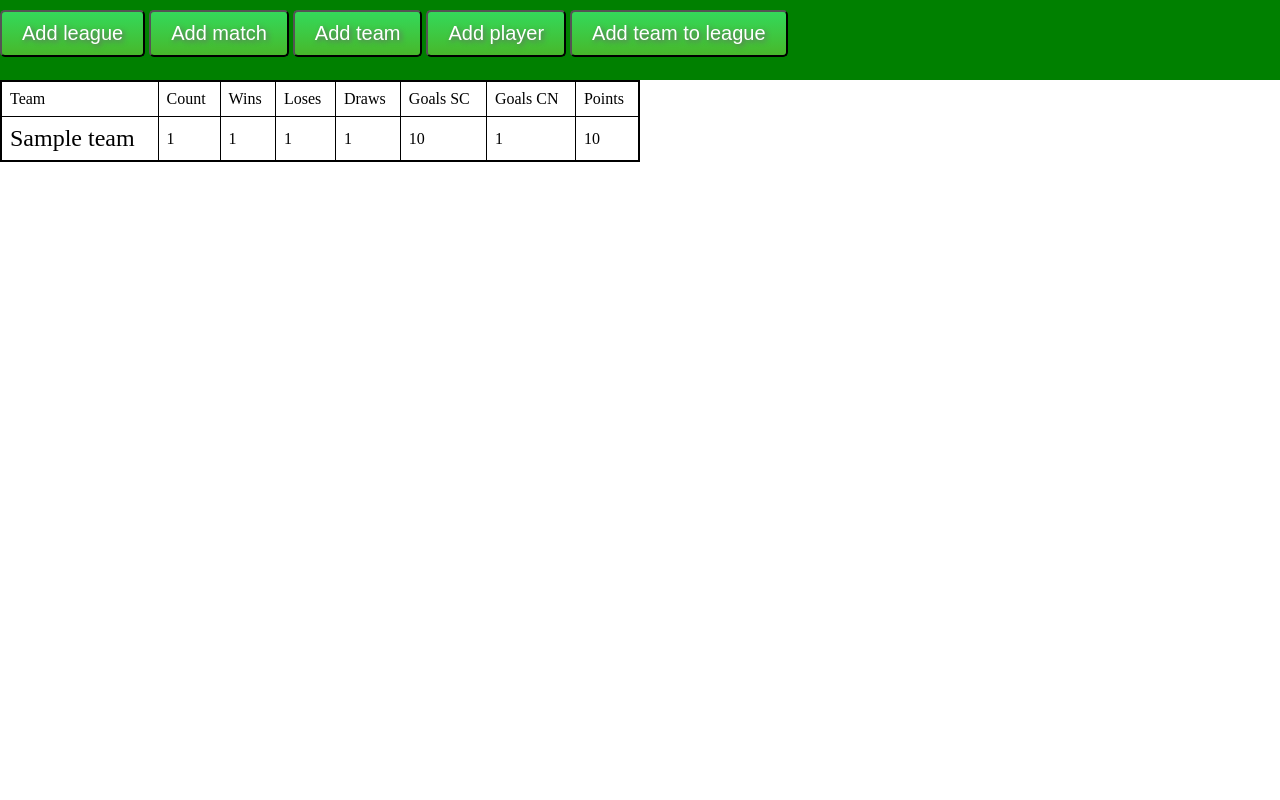
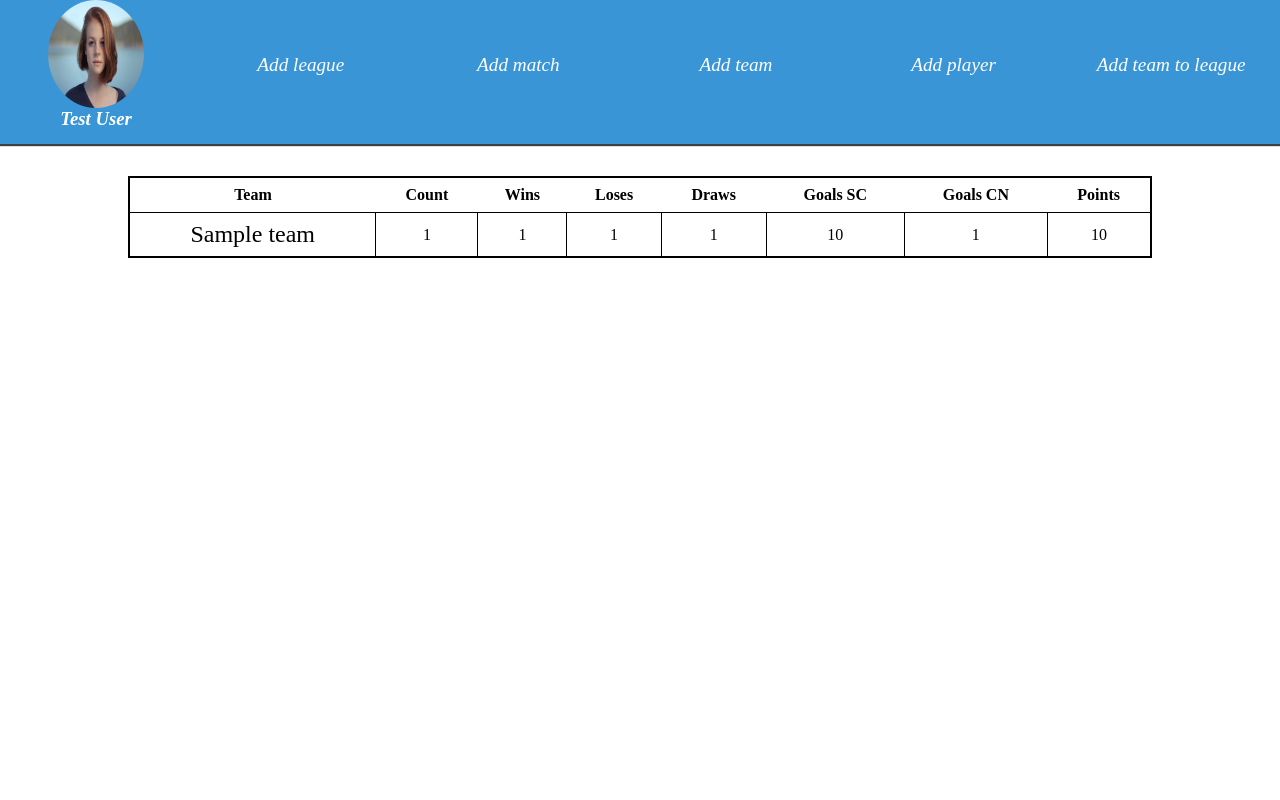
Before and after one commit to RajeshKannanDoss/django-learning, a Django app: a page that uses work_training/fifa_league/templates/base.html in a window 1280 px wide. Run offline with Django 3.2, Linux system fonts and the light colour scheme; tables that the repository leaves empty hold one stand-in row (values such as "Sample post"); data that the repository does not hold is empty.

Commit message:
feat: Change UI style (menu)
- create base.css and base.html
- compress base.css and other css
- add AJAX update to league view in UI.js
- new menu style

```diff
--- a/work_training/fifa_league/static/fifa_league/css/addmenu.css
+++ /dev/null
@@ -1,78 +0,0 @@
-.add_menu
-{
-    position: fixed;
-    display: none;
-    z-index: 10;
-    width: 30%;
-    height: 30%;
-    padding: 0.5em;
-    background-color: white;
-    color: black;
-    margin-left: 35%;
-    margin-top: 15%;
-    border: 0.2em solid skyblue;
-}
-
-.add_menu h3
-{
-    text-align: center;
-}
-
-.alert
-{
-    position: fixed;
-    display: none;
-    z-index: 10;
-    width: 35%;
-    height: 15%;
-    top:2.5em;
-    right: 0;
-    padding: 0.5em;
-    background-color: white;
-    color: black;
-    border: 0.2em solid red;
-    border-right: none;
-}
-
-.close
-{
-    position: absolute;
-    right: 0;
-
-    width: 3em;
-    height: 3em;
-    margin-top: .8em;
-    margin-right: .8em;
-}
-
-.close:hover
-{
-    width: 3.2em;
-    height: 3.2em;
-    margin-top: .7em;
-    margin-right: .7em;
-}
-
-.btn {
-  background: #34d95a;
-  background-image: -webkit-linear-gradient(top, #34d95a, #47b82b);
-  background-image: -moz-linear-gradient(top, #34d95a, #47b82b);
-  background-image: -ms-linear-gradient(top, #34d95a, #47b82b);
-  background-image: -o-linear-gradient(top, #34d95a, #47b82b);
-  background-image: linear-gradient(to bottom, #34d95a, #47b82b);
-  -webkit-border-radius: 5;
-  -moz-border-radius: 5;
-  border-radius: 5px;
-  text-shadow: 2px 2px 5px #666666;
-  font-family: Arial;
-  color: #ffffff;
-  font-size: 20px;
-  padding: 10px 20px 10px 20px;
-  text-decoration: none;
-  margin-top: 0.5em;
-}
-
-.btn:hover {
-  background: #3cfc63;
-  text-decoration: none;
-}
--- /dev/null
+++ b/work_training/fifa_league/static/fifa_league/css/base.css
@@ -0,0 +1,201 @@
+*
+{
+    box-sizing: border-box;
+    margin: 0;
+    padding: 0;
+}
+
+.main_top
+{
+    width: 100vw;
+    height: 18vh;
+
+    background-color: #3a95d6;
+    -webkit-box-shadow: 0 2px 1px 0 rgba(0,0,0,.75);
+       -moz-box-shadow: 0 2px 1px 0 rgba(0,0,0,.75);
+            box-shadow: 0 2px 1px 0 rgba(0,0,0,.75);
+}
+
+.main_top,
+.user_photo,
+.username
+{
+    -webkit-user-select: none;
+       -moz-user-select: none;
+        -ms-user-select: none;
+            user-select: none;
+}
+
+.user_div
+{
+    float: left;
+
+    width: 15%;
+    height: 100%;
+}
+
+.user_photo
+{
+    display: block;
+
+    width: 50%;
+    height: 75%;
+    margin: 0 auto;
+
+    border-radius: 50%;
+}
+
+.username
+{
+    font-style: italic;
+
+    text-align: center;
+
+    color: white;
+}
+
+.menu_div
+{
+    float: left;
+
+    width: 85%;
+    height: 100%;
+}
+
+.main
+{
+    width: 80%;
+    height: 82vh;
+    margin: 0 auto;
+    padding-top: 2em;
+}
+
+.btn
+{
+    font-size: 1.2em;
+    font-style: italic;
+
+    display: inline-block;
+    float: left;
+
+    width: 20%;
+    height: 100%;
+    padding-top: 5%;
+
+    text-align: center;
+    text-decoration: none;
+
+    color: white;
+    background-color: #3a95d6;
+}
+
+.btn:hover
+{
+    font-size: 1.3em;
+
+    padding-top: 4.8%;
+
+    background-color: #3a7ed6;
+}
+
+.add_menu
+{
+    position: fixed;
+    z-index: 10;
+
+    display: none;
+
+    width: 40%;
+    height: 40%;
+    margin-top: 15%;
+    margin-left: 25%;
+    padding: .5em;
+
+    color: black;
+    border: .2em solid skyblue;
+    background-color: white;
+}
+
+.add_menu h3
+{
+    text-align: center;
+}
+
+.alert
+{
+    position: fixed;
+    z-index: 10;
+    top: 2.5em;
+    right: 0;
+
+    display: none;
+
+    width: 35%;
+    height: 15%;
+    padding: .5em;
+
+    color: black;
+    border: .2em solid red;
+    border-right: none;
+    background-color: white;
+}
+
+.close
+{
+    position: absolute;
+    right: 0;
+
+    width: 3em;
+    height: 3em;
+    margin-top: .8em;
+    margin-right: .8em;
+}
+
+.close:hover
+{
+    width: 3.2em;
+    height: 3.2em;
+    margin-top: .7em;
+    margin-right: .7em;
+}
+
+.addmenu_btn
+{
+    font-size: 1.2em;
+
+    bottom: 0;
+
+    width: 100%;
+    height: 3em;
+
+    color: white;
+    background-color: #3a95d6;
+}
+
+.add_menu input[type=text]
+{
+    width: 100%;
+    padding: .2em;
+}
+
+.add_menu input[type=number]
+{
+    padding: .2em;
+}
+
+.add_menu form
+{
+    margin-top: 2em;
+}
+
+.select_style
+{
+    font-size: 1em;
+    line-height: 1;
+
+    padding: .1em;
+
+    color: white;
+    border: 0;
+    background-color: #9b95da;
+}
--- a/work_training/fifa_league/static/fifa_league/css/team_list.css
+++ b/work_training/fifa_league/static/fifa_league/css/team_list.css
@@ -1,42 +1,26 @@
-* {
-       margin:0;
-       padding: 0;
-       box-sizing: border-box;
-   }
-   .main_menu {
-       width: 100vw;
-       height: 10vh;
-       background-color: green;
-   }
+.teams_table {
+float:left;
+width:100%;
+border-collapse:collapse;
+border:.15em solid #000;
+}
 
-   .teams_table
-   {
-       float: left;
-       width: 50vw;
-       border: 0.15em solid black;
-       border-collapse: collapse;
-   }
+.teams_table td {
+text-align:center;
+border:.1em solid #000;
+padding:.5em;
+}
 
-   .teams_table td
-   {
-       border: 0.1em solid black;
-       padding: 0.5em;
-   }
+.teams_table th {
+padding:.5em;
+}
 
-   .teams_table td a
-   {
-       text-decoration: none;
-       color: black;
-       font-size: 1.5em;
-   }
+.teams_table td a {
+font-size:1.5em;
+text-decoration:none;
+color:#000;
+}
 
-   .teams_table td a:hover
-   {
-       color: grey;
-   }
-
-   .create_match_div
-   {
-       width: 50vw;
-       float: right;
-   }
+.teams_table td a:hover {
+color:grey;
+}
--- a/work_training/fifa_league/static/fifa_league/js/UI.js
+++ b/work_training/fifa_league/static/fifa_league/js/UI.js
@@ -93,6 +93,21 @@ var UI = {
                 Ajax.send(obj, "/fifa/create_league/")
                 .done(function (response) {
                     showAlert(response);
+                    if($("#leagues-list") != undefined)
+                    $("#leagues-list").empty();
+                    {
+                    Ajax.sendGET("/fifa/api/leagues/")
+                    .done(function (response) {
+                    $.each(response, function(key, value) {
+                        $("#leagues-list")
+                            .append($("<li></li>")
+                            .append($("<a></a>").attr("href", value['shortcut']).text(value['name'])));
+                    });
+                    })
+                    .fail(function (response) {
+                        showAlert(response.responseText);
+                    })
+                    }
                 })
                 .fail(function (response) {
                     showAlert(response.responseText);
--- a/work_training/fifa_league/templates/base.html
+++ b/work_training/fifa_league/templates/base.html
@@ -12,10 +12,12 @@
     <meta name="robots" content="all">
 
     {% load static %}
+    <!-- Favicon ico -->
+    <link rel="icon" href="{% static 'fifa_league/gfx/favicon.ico' %}">
 
-    <link rel="icon" href="{% static 'fifa_league/gfx/favicon.ico' %}">
     <!-- CSS and JS -->
-    <link href="{% static 'fifa_league/css/addmenu.css'%}" rel="stylesheet" />
+    <link href="{% static 'fifa_league/css/base.css'%}" rel="stylesheet" />
+
     {% block static %}
     {% endblock %}
 
@@ -38,11 +40,13 @@
     <h3>Create new league</h3>
     <form action="/fifa/create_league/" method="post" id="create-league-form">
         {% csrf_token %}
-        Name: <input id="league-name-form" required>
+        <label>Name:</label>
+        <input type="text" id="league-name-form" placeholder="League name*" required>
         <br>
-        Shortcut: <input id="league-shortcut-form" required pattern="[A-Za-z0-9]+">
+        <label>Shortcut:</label>
+        <input type="text" id="league-shortcut-form" placeholder="League shortcut*" required pattern="[A-Za-z0-9]+">
         <br>
-        <input class="btn" type="submit" value="Create league">
+        <input class="addmenu_btn" type="submit" value="Create league">
     </form>
 </div>
 
@@ -51,38 +55,38 @@
     <h3>Create new match</h3>
     <form action="/fifa/create_match/" method="post" id="create-match-form">
         {% csrf_token %}
-        League:
-        <select id="match-league-form">
+        <label>League:</label>
+        <select class="select_style" id="match-league-form"></select>
+        <br>
 
+        <label>Home:</label>
+        <select class="select_style" id="match-home-form"></select>
+        <label>Score:</label>
+        <input type="number" id="match-home-score-form" min="0" max="999" required autocomplete="off">
+        <br>
 
-        </select>
-        <br>
-        Home:
-        <select id="match-home-form">
-
-        </select>
-        Score: <input type="number" id="match-home-score-form" min="0" max="999" required autocomplete="off">
-        <br>
-        Guest:
-        <select id="match-guest-form">
-
-        </select>
+        <label>Guest:</label>
+        <select class="select_style" id="match-guest-form"></select>
         Score: <input type="number" id="match-guest-score-form" min="0" max="999" required autocomplete="off">
         <br>
-        <input class="btn" type="submit" value="Create league">
+
+        <input class="addmenu_btn" type="submit" value="Create match">
     </form>
 </div>
 
 <div class="add_menu" id="add-team-menu">
-    <h3>Create team</h3>
+    <h3>Create new team</h3>
     <img class="close" alt="close button" src="{% static 'fifa_league/gfx/X.svg' %}">
     <form action="/fifa/create_team/" method="post" id="create-team-form">
         {% csrf_token %}
-        Name: <input id="team-name-form" required placeholder="Enter team name">
+        <label>Name:</label>
+        <input type="text" id="team-name-form" required placeholder="Team name*">
         <br>
-        Shortcut: <input id="team-shortcut-form" required pattern="[A-Za-z0-9]+" placeholder="Enter shortcut for url">
+
+        <label>Shortcut:</label>
+        <input type="text" id="team-shortcut-form" required pattern="[A-Za-z0-9]+" placeholder="Team shortcut*">
         <br>
-        <input class="btn" type="submit" value="Create team">
+        <input class="addmenu_btn" type="submit" value="Create team">
     </form>
 </div>
 
@@ -91,14 +95,16 @@
     <img class="close" alt="close button" src="{% static 'fifa_league/gfx/X.svg' %}">
     <form action="/fifa/create_player/" method="post" id="create-player-form">
         {% csrf_token %}
-        Team:
-        <select id="player-team-form">
+        <label>Team:</label>
+        <select class="select_style" id="player-team-form"></select>
+        <br>
 
-        </select>
+        <label>Name:</label>
+        <input type="text" id="player-name-form" required placeholder="Player name*">
         <br>
-        Name: <input id="player-name-form" required placeholder="Enter player name">
-        <br>
-        Age: <input id="player-age-form" type="number" min="0" max="200" required>
+
+        <label>Age:</label>
+        <input id="player-age-form" type="number" min="0" max="200" required>
         <br>
         <input class="btn" type="submit" value="Create player">
     </form>
@@ -109,27 +115,33 @@
     <img class="close" alt="close button" src="{% static 'fifa_league/gfx/X.svg' %}">
     <form action="/fifa/add_team_to_league/" method="post" id="create-team-to-league-form">
         {% csrf_token %}
-        Team:
-        <select id="team-to-league-team-form">
+        <label>Team:</label>
+        <select class="select_style" id="team-to-league-team-form"></select>
+        <br>
 
-        </select>
+        <label>League:</label>
+        <select class="select_style" id="team-to-league-league-form"></select>
         <br>
-        League:
-        <select id="team-to-league-league-form"></select>
-        <br>
-        <input class="btn" type="submit" value="Add team to league">
+        <input class="addmenu_btn" type="submit" value="Add team to league">
     </form>
 </div>
 
-<div class="main_menu">
-    <button class="btn" id="add-league-menu-button">{% trans 'Add league' %}</button>
-    <button class="btn" id="add-match-menu-button">{% trans 'Add match' %}</button>
-    <button class="btn" id="add-team-menu-button">{% trans 'Add team' %}</button>
-    <button class="btn" id="add-player-menu-button">{% trans 'Add player' %}</button>
-    <button class="btn" id="add-team-to-league-menu-button">{% trans 'Add team to league' %}</button>
+<div class="main_top">
+    <div class="user_div">
+        <img class="user_photo" src="{% static 'fifa_league/gfx/test_user.jpg' %}">
+        <h3 class="username">Test User</h3>
+    </div>
+    <div class="menu_div">
+        <div class="btn" id="add-league-menu-button">{% trans 'Add league' %}</div>
+        <div class="btn" id="add-match-menu-button">{% trans 'Add match' %}</div>
+        <div class="btn" id="add-team-menu-button">{% trans 'Add team' %}</div>
+        <div class="btn" id="add-player-menu-button">{% trans 'Add player' %}</div>
+        <div class="btn" id="add-team-to-league-menu-button">{% trans 'Add team to league' %}</div>
+    </div>
 </div>
-
+<div class="main">
 {% block body %}
 {% endblock %}
+</div>
 </body>
 </html>
--- a/work_training/fifa_league/templates/leagues/leagues_list_view.html
+++ b/work_training/fifa_league/templates/leagues/leagues_list_view.html
@@ -12,14 +12,14 @@
 {% endblock %}
 
 {% block body %}
- <h2>{% trans 'Leagues:' %}</h2>
     {% if leagues_list %}
-        <ul class="league_list">
+    <h1 class="title">{% trans 'Leagues' %}</h1>
+        <ul class="league_list" id="leagues-list">
             {% for league in leagues_list %}
             <li><a href='{{league.shortcut}}'> {{ league.name }} </a></li>
             {% endfor%}
         </ul>
     {% else %}
-        <h2>{% trans 'No leagues available' %}</h2>
+        <h1>{% trans 'No leagues available' %}</h1>
     {% endif %}
 {% endblock %}
--- a/work_training/fifa_league/templates/leagues/teams_list_view.html
+++ b/work_training/fifa_league/templates/leagues/teams_list_view.html
@@ -14,16 +14,19 @@
 {% block body %}
 {% if teams %}
         <table class="teams_table">
+            <thead>
             <tr>
-                <td>{% trans 'Team' %}</td>
-                <td>{% trans 'Count' %}</td>
-                <td>{% trans 'Wins' %}</td>
-                <td>{% trans 'Loses' %}</td>
-                <td>{% trans 'Draws' %}</td>
-                <td>{% trans 'Goals SC' %}</td>
-                <td>{% trans 'Goals CN' %}</td>
-                <td>{% trans 'Points' %}</td>
+                <th>{% trans 'Team' %}</th>
+                <th>{% trans 'Count' %}</th>
+                <th>{% trans 'Wins' %}</th>
+                <th>{% trans 'Loses' %}</th>
+                <th>{% trans 'Draws' %}</th>
+                <th>{% trans 'Goals SC' %}</th>
+                <th>{% trans 'Goals CN' %}</th>
+                <th>{% trans 'Points' %}</th>
             </tr>
+            </thead>
+            <tbody>
             {% for team in teams %}
             <tr>
                 <td><a href='{{team.team.shortcut}}'> {{ team.team.name }} </a></td>
@@ -36,8 +39,9 @@
                 <td> {{ team.points }} </td>
             </tr>
             {% endfor%}
+            </tbody>
         </table>
     {% else %}
-        <h2>{% trans 'No teams available' %}</h2>
+        <h1>{% trans 'No teams available' %}</h1>
 {% endif %}
 {% endblock %}
```
Also changed, not shown: work_training/fifa_league/static/fifa_league/css/leagues_list.css (+10 -29 lines), work_training/fifa_league/static/fifa_league/css/team_view.css (+16 -31 lines), work_training/fifa_league/static/fifa_league/gfx/test_user.jpg (added).
